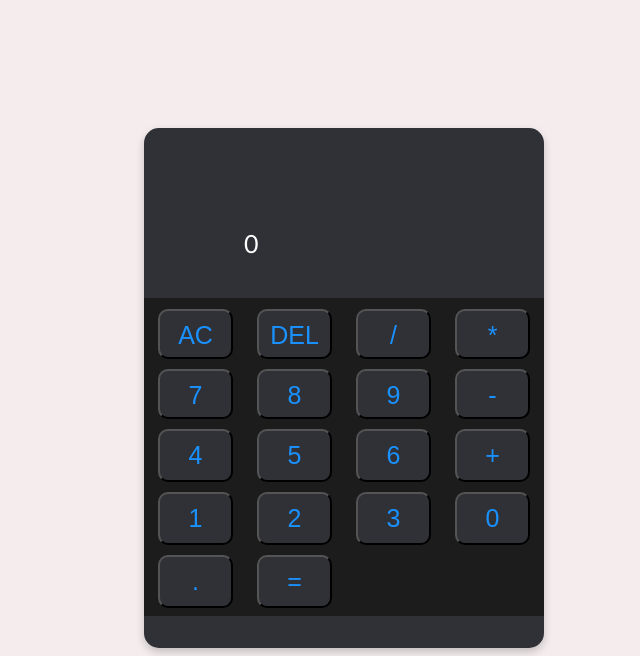
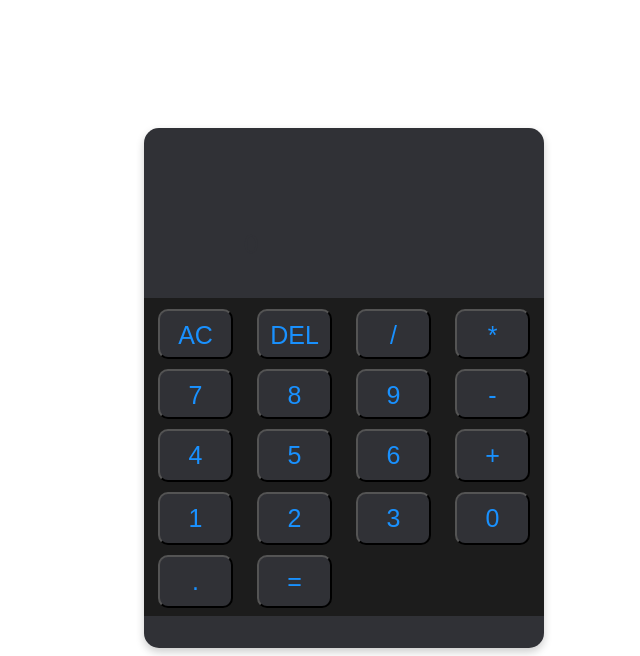
Before and after one commit to dszcobra/Azb-aufgaben, a plain HTML site: page Mike/Aufgabe-2/index.html in a window 1280 px wide. Shown: the part 179-835 px from the top of the page, without its empty margins (14-654 px from the left). Drawn offline with Linux system fonts and the light colour scheme.

Commit message:
Use of css variables, remove of console logs

```diff
--- a/Mike/Aufgabe-1/styles.css
+++ b/Mike/Aufgabe-1/styles.css
@@ -1,31 +1,31 @@
-/*  color palettes
-    #6482AD mid blue
-    #7FA1C3 light blue
-    #E2DAD6 light grey
-    #F5EDED baby
-*/
+
+:root {
+  --baby-white: #f5eded;
+  --light-blue: #7fa1c3;
+  --mid-blue: #6482ad;
+}
 
 html {
   font-size: 20px;
   font-family: Verdana, Geneva, Tahoma, sans-serif;
-  background-color: #f5eded;
+  background-color: var(--baby-white);
 }
 
 h1 {
   font-size: 60px;
-  color: #6482ad;
+  color: var(--mid-blue);
   margin: 50px 0px 0px 50px;
   /* margin: top, right, left, bottom */
 }
 
 p {
-  color: #7fa1c3;
+  color: var(--light-blue);
   margin: 150px 0px 0px 100px;
 }
 
 button {
   color: white;
-  background-color: #6482ad;
+  background-color: var(--light-blue);
   border-radius: 10px;
   padding: 30px;
   margin: 50px 0px 0px 100px;
--- a/Mike/Aufgabe-2/main.js
+++ b/Mike/Aufgabe-2/main.js
@@ -53,7 +53,6 @@ window.addEventListener("load", function () {
               operator = input;
               isOperatorSelected = true;
               outputValues();
-              console.log("Type of input:", typeof input);
               inset(this);
               isInset = true;
               break;
@@ -80,7 +79,6 @@ window.addEventListener("load", function () {
     function actionDelete() {
       const arrayNums = numbers1.concat(numbers2);
       arrayNums.pop();
-      console.log(numbers1.concat(numbers2), arrayNums);
       output.innerHTML = arrayNums.join("");
     }
 
--- a/Mike/Aufgabe-2/styles.css
+++ b/Mike/Aufgabe-2/styles.css
@@ -1,20 +1,14 @@
-/*  color palettes
-    #6482AD mid blue
-    #7FA1C3 light blue
-    #E2DAD6 light grey
-    #F5EDED baby
 
-    1c1c1c schwarz
-    005db2 mittel-blau
-    1991ff hell-blau
-    303136 grau-schwarz
-    616161 grau
-    ffffff weiß
-*/
+:root {
+  --black: #1c1c1c;
+  --grey-black: #303136;
+  --light-blue: #1991ff;
+  --white: #ffffff;
+}
 
 html {
   font-family: "Gill Sans", "Gill Sans MT", Calibri, "Trebuchet MS", sans-serif;
-  background-color: #f5eded;
+  background-color: var(--white);
 }
 
 body {
@@ -27,7 +21,7 @@ h1 {
 }
 
 p {
-  color: #ffffff;
+  color: var(--grey-black);
   margin: 150px 0px 0px 100px;
   padding-top: 100px;
   font-size: 25px;
@@ -36,7 +30,7 @@ p {
 .card {
   box-shadow: 0 4px 8px 0 rgba(0, 0, 0, 0.2);
   transition: 0.3s;
-  background-color: #303136;
+  background-color: var(--grey-black);
   height: 520px;
   width: 400px;
   margin-left: 50px;
@@ -50,7 +44,7 @@ p {
   width: 400px;
   margin: 10% 0% 0% 0%;
   padding: 40% 0% 2% 0%;
-  background-color: #1c1c1c;
+  background-color: var(--black);
   justify-content: space-evenly;
   align-content: flex-end;
   grid-template-columns: 75px 75px 75px 75px;
@@ -58,8 +52,8 @@ p {
 }
 
 .grid-container > button {
-  background-color: #303136;
-  color: #1991ff;
+  background-color: var(--grey-black);
+  color: var(--light-blue);
   font-size: 25px;
   text-align: center;
   padding: 10px 0;
```
